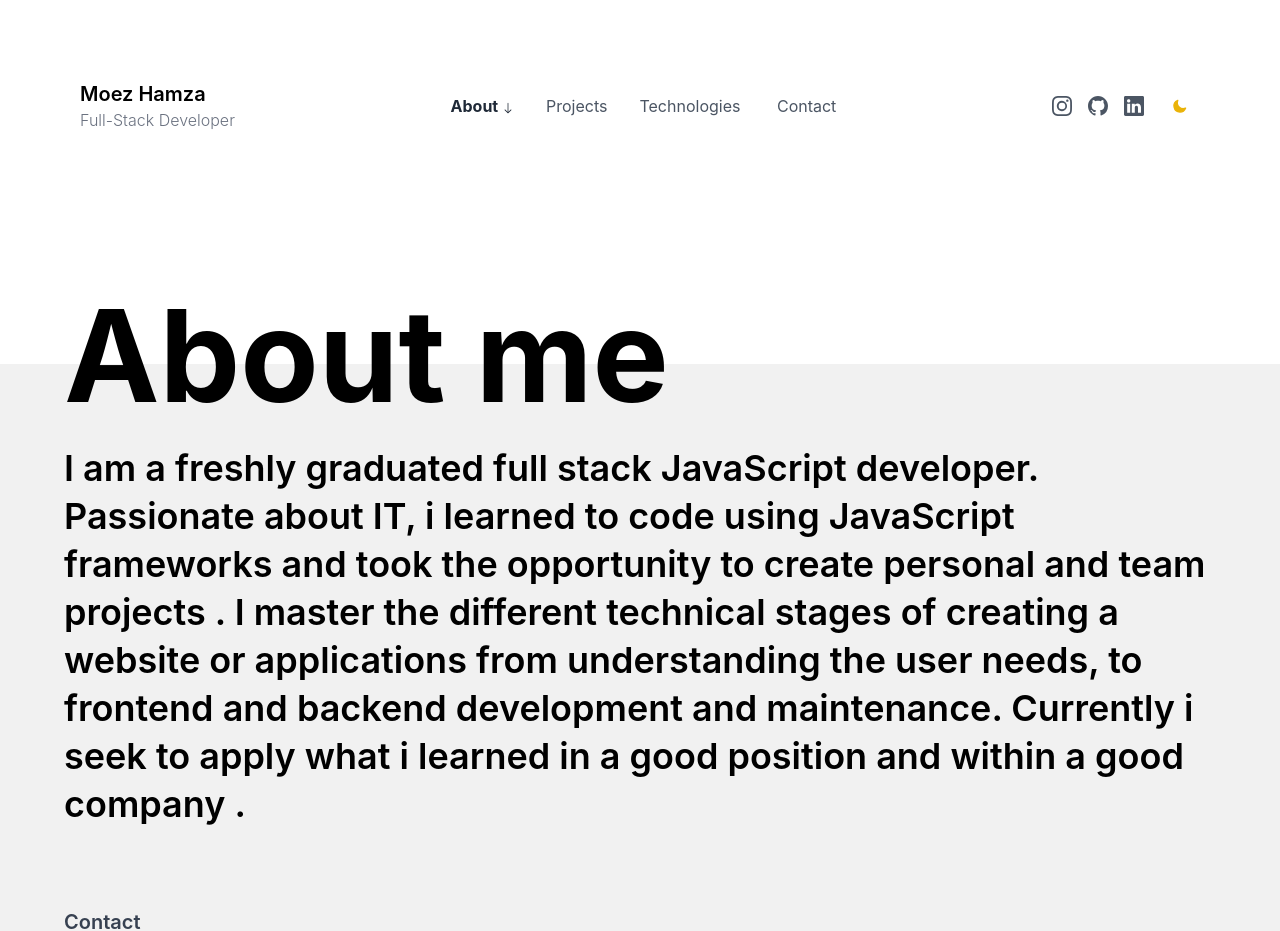
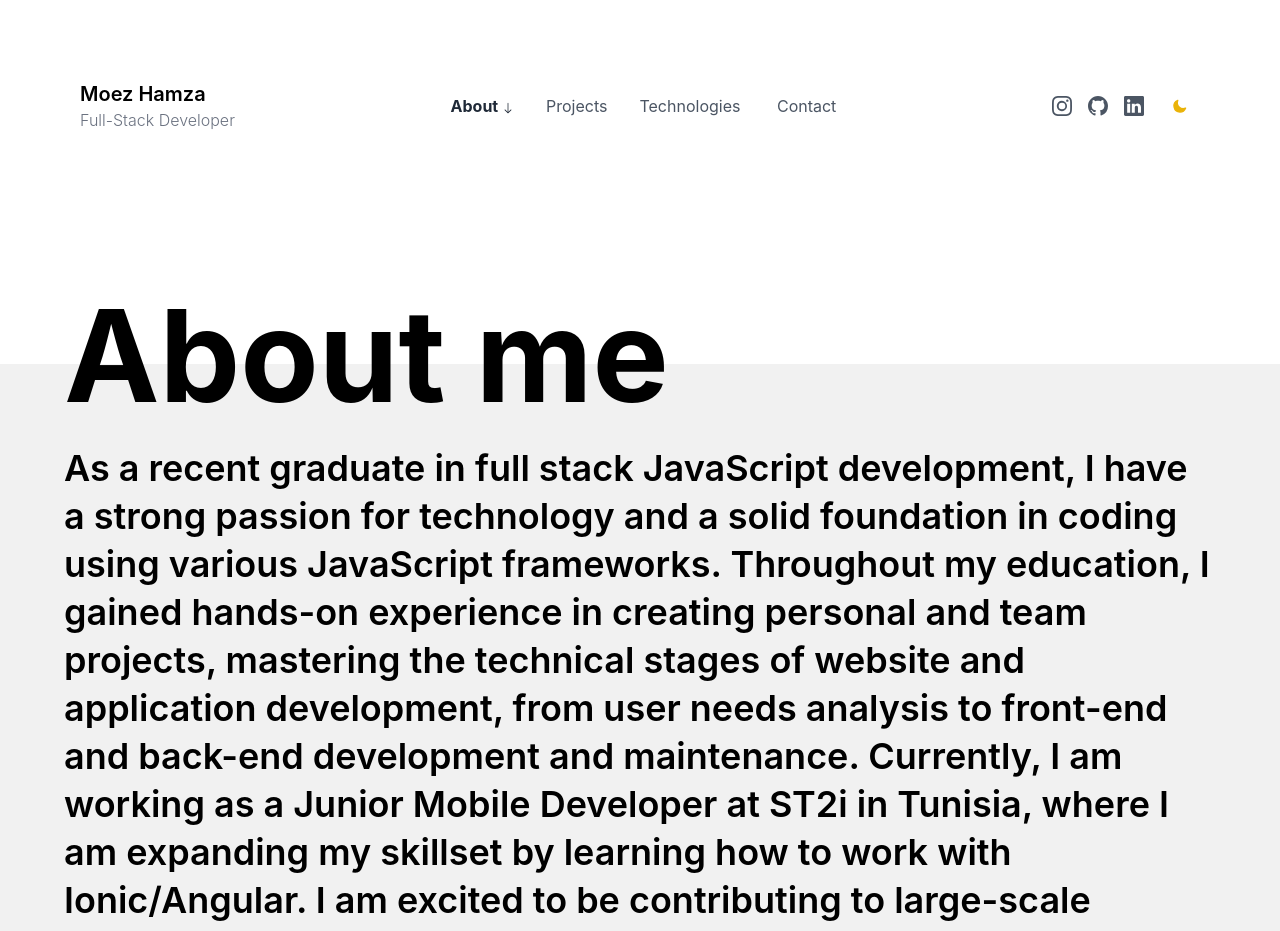
Before and after one commit to Moez-Hamza/portfolio, a Next.js app: page /about in a window 1280 px wide. Shown: the top 931 px of the page. Built offline with nearby package versions, Linux system fonts and the light colour scheme.

Commit message:
MAJ  - 2203

```diff
--- a/components/AboutMe.js
+++ b/components/AboutMe.js
@@ -14,9 +14,9 @@ export default function Aboutme() {
                         className="leading-loose text-2xl md:text-4xl font-semibold"
                         style={{ lineHeight: "3rem" }}
                     >
-                        I am a freshly graduated full stack JavaScript developer.
-                        Passionate about IT, i learned to code using JavaScript frameworks and took the opportunity to create personal and team projects . I master the different technical stages of creating a website or applications from understanding the user needs, to frontend and backend development and maintenance.
-                        Currently i seek to apply what i learned in a good position and within a good company .
+                        As a recent graduate in full stack JavaScript development, I have a strong passion for technology and a solid foundation in coding using various JavaScript frameworks. Throughout my education, I gained hands-on experience in creating personal and team projects, mastering the technical stages of website and application development, from user needs analysis to front-end and back-end development and maintenance.
+
+                        Currently, I am working as a Junior Mobile Developer at ST2i in Tunisia, where I am expanding my skillset by learning how to work with Ionic/Angular. I am excited to be contributing to large-scale projects and am proud of the progress I have made in my career.
                     </p>
                 </div>
             </div>
--- a/components/Footer.js
+++ b/components/Footer.js
@@ -1,12 +1,13 @@
 import React from "react";
 
 export default function Footer() {
+    let date = new Date()
     return (
         <footer className="footer footer-center bg-[#F1F1F1] dark:bg-gray-900">
             <div className="max-w-6xl  mx-auto px-4 py-10 md:py-20">
                 <div className="h-0.5 w-full bg-white dark:bg-gray-700"></div>
                 <div className="flex flex-col space-y-4 md:space-y-0 md:flex-row justify-between md:items-center mt-8"></div>
-                <center><p>Copyright © 2022 - Moez Hamza</p></center>
+                <center><p>Copyright © {date.getFullYear()} - Moez Hamza</p></center>
             </div>
         </footer>
 
```
